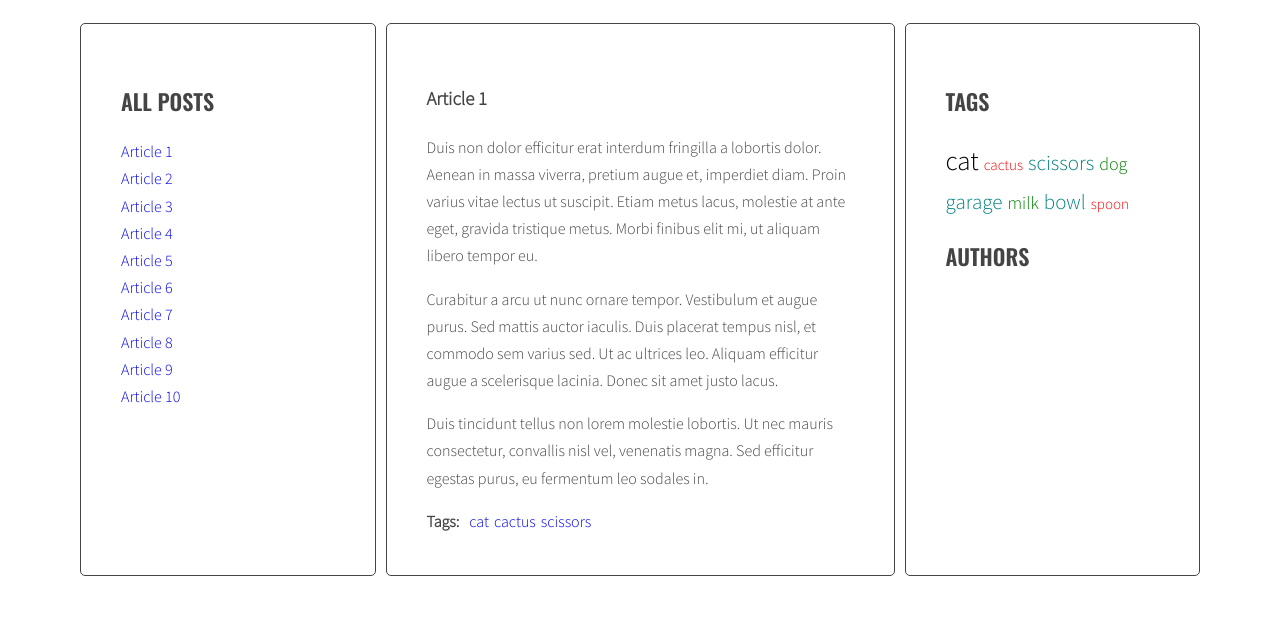
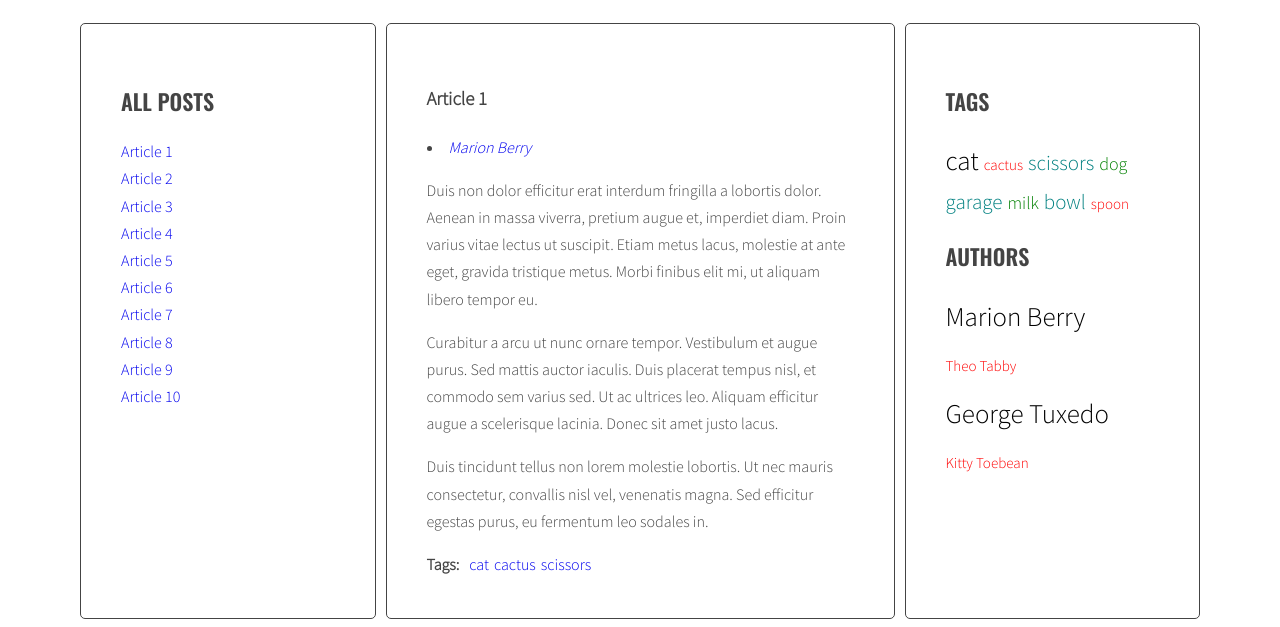
Before and after one commit to RobertCiechowski/javascript-blog, a website: page index.html in a window 1280 px wide. Shown: the part 220-847 px from the top of the page. Before the commit the page ends 804 px from the top, so only its background shows below. Drawn offline with nearby package versions, Linux system fonts and the light colour scheme.

Commit message:
Change const optArticleAuthorsSelector declaration. 6.3 done.

```diff
--- a/index.html
+++ b/index.html
@@ -31,6 +31,7 @@
           <article class="post active" id="article-1" data-author="Marion Berry" data-tags="cat cactus scissors" >
             <h3 class="post-title">Article 1</h3>
             <div class="post-author">
+              <p><strong>Author:</strong></p>
               <ul class="list list-horizontal">
               </ul>
             </div>
--- a/js/script.js
+++ b/js/script.js
@@ -4,12 +4,11 @@
   optTitleSelector = '.post-title',
   optTitleListSelector = '.titles',
   optArticleTagsSelector = '.post-tags .list',
-  optArticleAuthorsSelector = 'post-author .list',
+  optArticleAuthorsSelector = '.post-author',
   optTagsListSelector = '.tags.list',
   optCloudClassCount = '5',
   optCloudClassPrefix = 'tag-size-',
   optAuthorsListSelector = '.authors.list';
-
 
 // ***              ***
 // TITLE CLICK HANDLER
```
